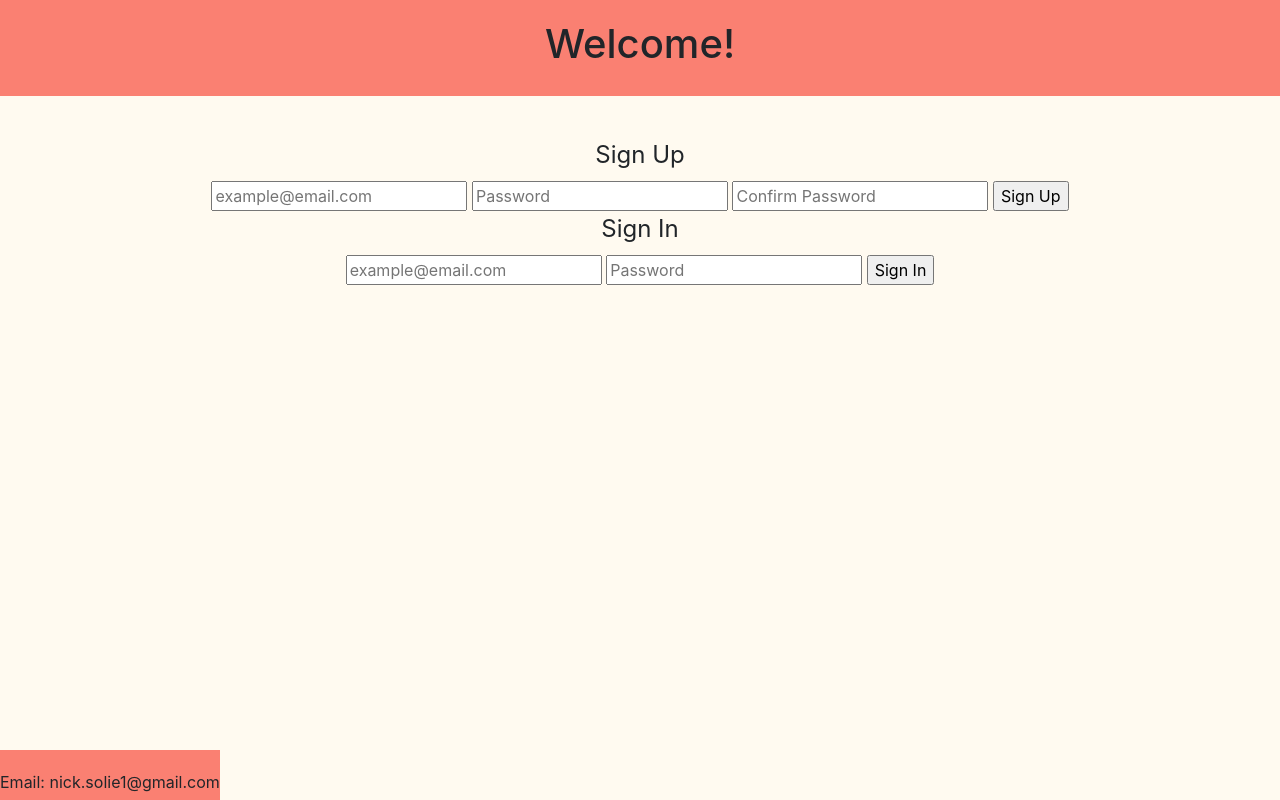
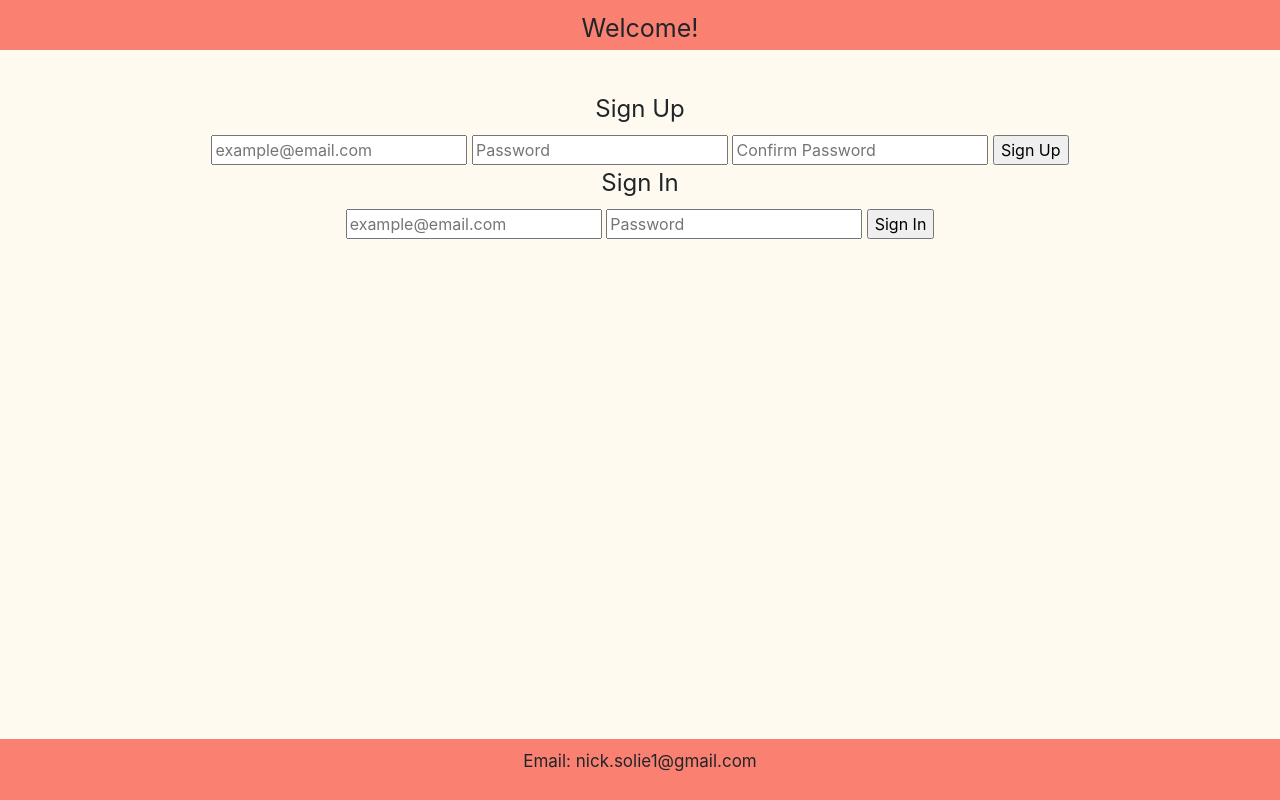
Before and after one commit to nicksolie/tiktactoe, a website built with webpack: page index.html in a window 1280 px wide. Built offline with nearby package versions, Linux system fonts and the light colour scheme.

Commit message:
Fixed footer, refactored html and added to README

```diff
--- a/assets/styles/index.scss
+++ b/assets/styles/index.scss
@@ -1,14 +1,16 @@
 @import '~bootstrap/scss/bootstrap';
 
 body {
-  cursor: pointer;
   text-align: center;
   background-color: #FFFAF0;
 }
 
 header {
+  text-align: center;
   background-color: #FA8072;
-  padding: 20px 0;
+  font-size: 25px;
+  height: 50px;
+  padding: 10px 0;
 }
 
 main {
@@ -20,9 +22,21 @@ footer {
   bottom: 0;
   position: absolute;
   text-align: center;
-  height: 50px;
-  margin-top: 2px;
-  padding: 20px 0;
+  padding: 10px 0;
+  width: 100%;
+  font-size: 17px;
+}
+
+@media (max-width: 700px) {
+    footer {
+      z-index: -1;
+  }
+}
+
+@media (max-height: 760px) {
+    footer {
+      z-index: -1;
+  }
 }
 
 .authContainer {
--- a/index.html
+++ b/index.html
@@ -12,7 +12,7 @@
     </head>
     <body>
       <header>
-        <h1>Welcome!</h1>
+        <p>Welcome!</p>
       </header>
       <main>
       <div class="gameInfoContainer">
```
Also changed, not shown: README.md.
